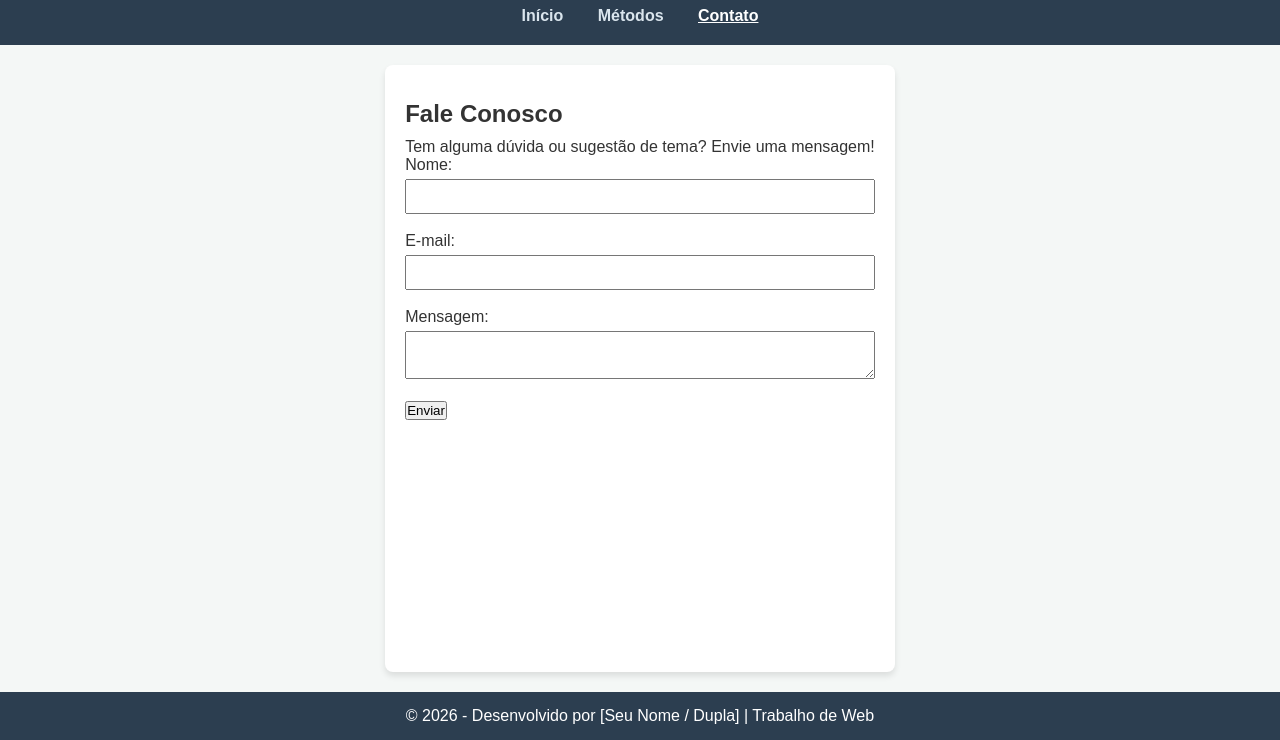
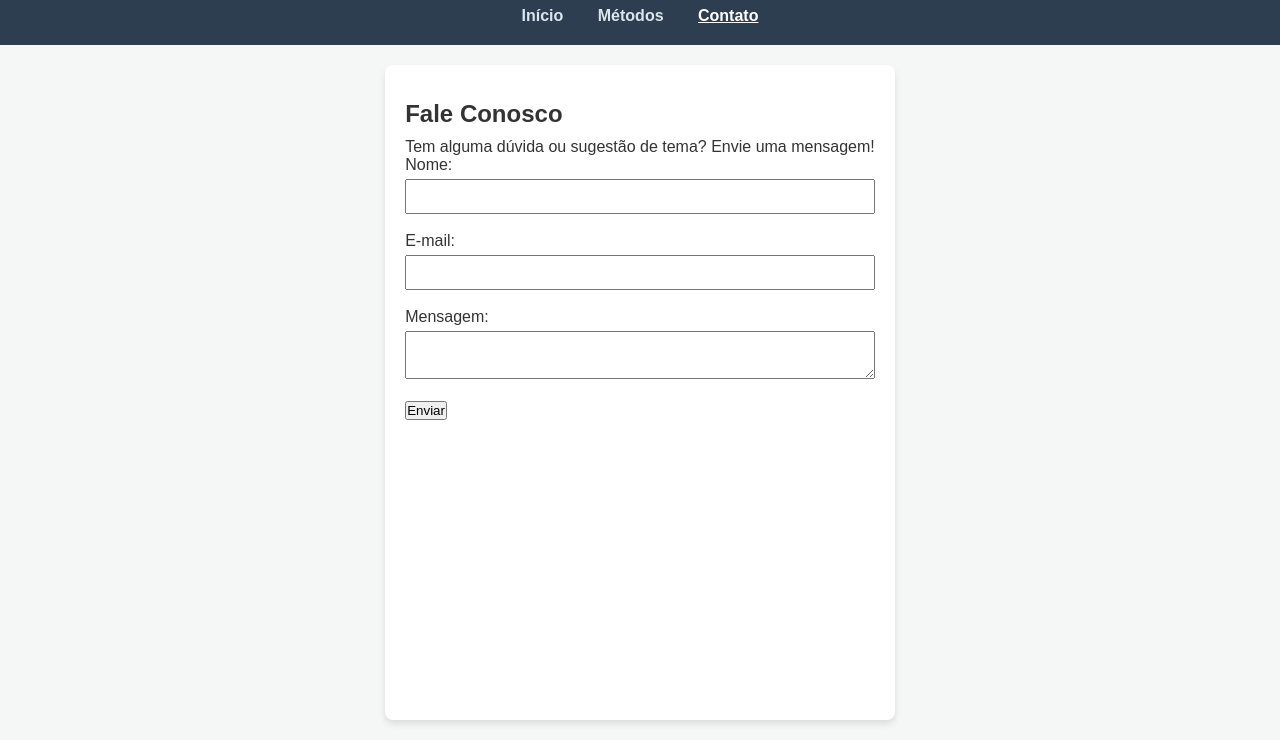
Before and after one commit to ViniciusDev00/Introducao_Design, a plain HTML site: page contato.html in a window 1280 px wide. Shown: the part 60-800 px from the top of the page. Drawn offline with Linux system fonts and the light colour scheme.

Commit message:
Atualizar o contato.html

```diff
--- a/contato.html
+++ b/contato.html
@@ -36,10 +36,6 @@
         </form>
     </main>
 
-    <footer>
-        <p>&copy; 2026 - Desenvolvido por [Seu Nome / Dupla] | Trabalho de Web</p>
-    </footer>
-
     <script src="js/script.js"></script>
 </body>
 </html>
```
